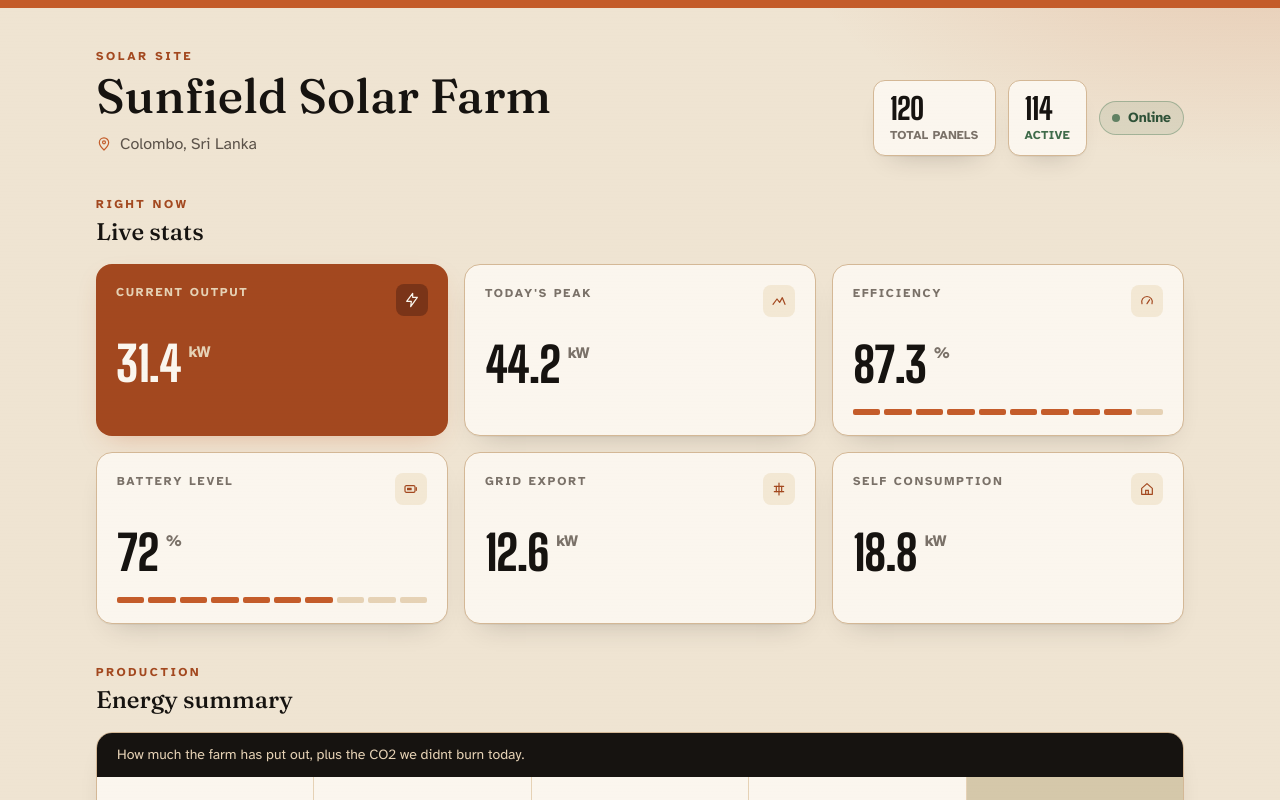
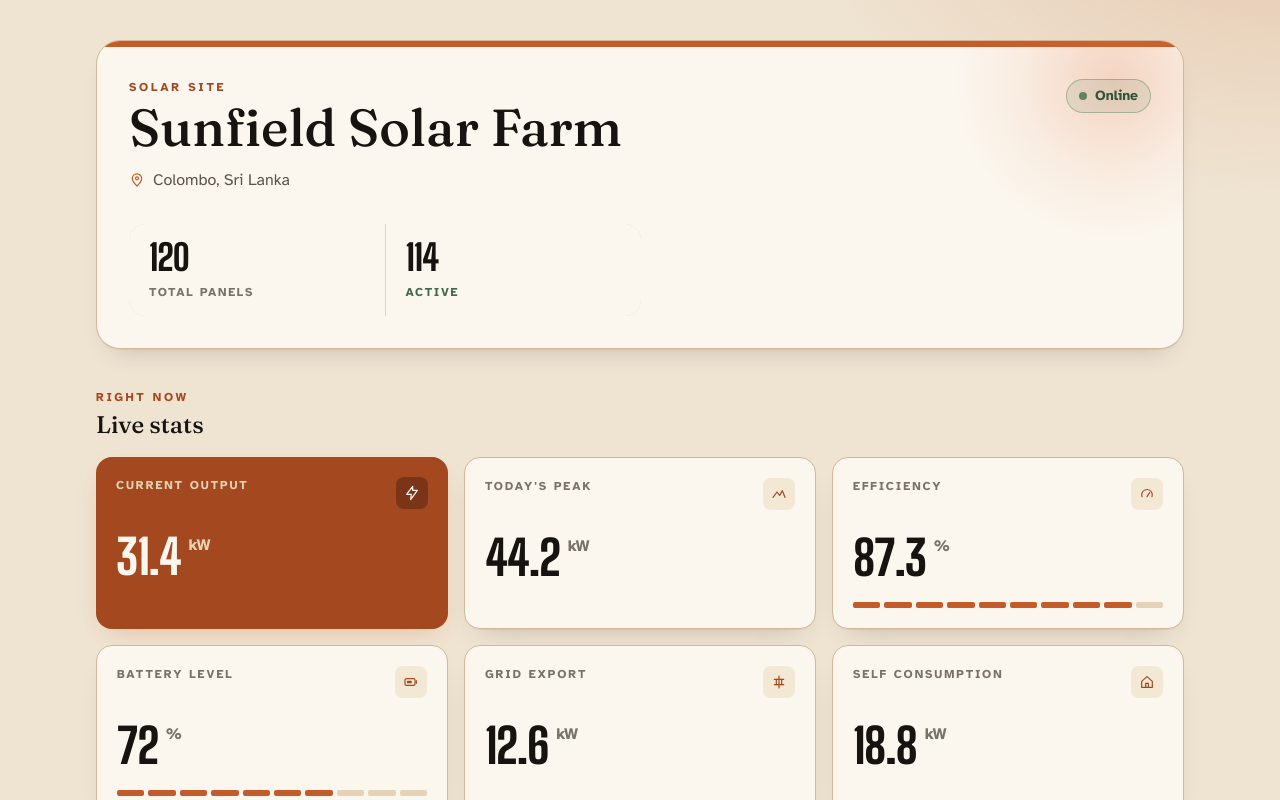
Before and after one commit to ArkhanShimar/Solar-Dashboard, a React (Vite) app: page / in a window 1280 px wide. Shown: the top 800 px of the page. Built offline with nearby package versions, Linux system fonts and the light colour scheme.

Commit message:
header is one card now, not bits floating around
Co-authored-by: Cursor <cursoragent@cursor.com>

```diff
--- a/src/App.jsx
+++ b/src/App.jsx
@@ -6,10 +6,9 @@ import EnergySummary from "./components/EnergySummary";
 function App() {
   return (
     <div className="page-shell paper-grain">
-      <div className="h-2 bg-clay-500" />
-      <div className="relative mx-auto max-w-6xl px-4 py-8 pb-16 md:px-8 md:py-10 md:pb-20">
+      <div className="relative mx-auto max-w-6xl px-4 py-7 pb-16 md:px-8 md:py-10 md:pb-20">
         <SiteHeader siteInfo={siteInfo} />
-        <main className="mt-10 flex flex-col gap-10">
+        <main className="mt-8 flex flex-col gap-9 md:mt-10 md:gap-11">
           <LiveStats liveStats={liveStats} />
           <EnergySummary energySummary={energySummary} />
         </main>
--- a/src/components/SiteHeader.jsx
+++ b/src/components/SiteHeader.jsx
@@ -2,41 +2,48 @@ function SiteHeader({ siteInfo }) {
   const { siteName, location, totalPanels, activePanels } = siteInfo;
 
   return (
-    <header className="flex flex-col gap-6 md:flex-row md:items-end md:justify-between">
+    <header className="relative overflow-hidden rounded-3xl border border-parchment-300 bg-parchment-50 shadow-card">
+      <div className="h-1.5 bg-clay-500" />
+      <div className="header-sun" />
+      <div className="relative px-5 py-6 md:px-8 md:py-8">
+        <div className="flex flex-col gap-5 md:flex-row md:items-start md:justify-between">
           <div>
             <p className="text-xs font-bold tracking-[0.22em] text-clay-600">
               SOLAR SITE
             </p>
-        <h1 className="mt-2 font-display text-4xl font-medium leading-none text-ink-900 md:text-5xl">
+            <h1 className="mt-2 max-w-xl font-display text-4xl font-medium leading-[0.95] text-ink-900 md:text-[52px]">
               {siteName}
             </h1>
-        <p className="mt-3 flex items-center gap-2 text-ink-500">
+            <p className="mt-4 flex items-center gap-2 text-ink-500">
               <LocationIcon />
               {location}
             </p>
           </div>
 
-      <div className="flex flex-wrap items-center gap-3">
-        <div className="rounded-xl border border-parchment-300 bg-parchment-50 px-4 py-3 shadow-card">
-          <p className="font-numbers text-3xl font-extrabold tabular-nums leading-none tracking-tight text-ink-900">
+          <span className="inline-flex w-fit items-center gap-2 rounded-full border border-moss-400/50 bg-moss-500/10 px-3 py-1.5 text-sm font-bold text-moss-600">
+            <span className="h-2 w-2 rounded-full bg-moss-500 animate-soft-pulse" />
+            Online
+          </span>
+        </div>
+
+        <div className="mt-8 grid max-w-lg grid-cols-2 gap-px overflow-hidden rounded-2xl bg-parchment-200">
+          <div className="bg-parchment-50 px-5 py-4">
+            <p className="font-numbers text-4xl font-extrabold tabular-nums leading-none tracking-tight text-ink-900">
               {totalPanels}
             </p>
-          <p className="mt-1 text-xs font-bold tracking-wide text-ink-400">
+            <p className="mt-2 text-xs font-bold tracking-[0.14em] text-ink-400">
               TOTAL PANELS
             </p>
           </div>
-        <div className="rounded-xl border border-parchment-300 bg-parchment-50 px-4 py-3 shadow-card">
-          <p className="font-numbers text-3xl font-extrabold tabular-nums leading-none tracking-tight text-ink-900">
+          <div className="bg-parchment-50 px-5 py-4">
+            <p className="font-numbers text-4xl font-extrabold tabular-nums leading-none tracking-tight text-ink-900">
               {activePanels}
             </p>
-          <p className="mt-1 text-xs font-bold tracking-wide text-moss-500">
+            <p className="mt-2 text-xs font-bold tracking-[0.14em] text-moss-500">
               ACTIVE
             </p>
           </div>
-        <span className="inline-flex items-center gap-2 self-center rounded-full border border-moss-400/50 bg-moss-500/10 px-3 py-1.5 text-sm font-bold text-moss-600">
-          <span className="h-2 w-2 rounded-full bg-moss-500 animate-soft-pulse" />
-          Online
-        </span>
+        </div>
       </div>
     </header>
   );
--- a/src/index.css
+++ b/src/index.css
@@ -33,17 +33,39 @@ body {
   position: relative;
 }
 
-.paper-grain::after {
-  content: "";
+.header-sun {
+  position: absolute;
+  width: 320px;
+  height: 320px;
+  right: -90px;
+  top: -120px;
+  border-radius: 50%;
   pointer-events: none;
-  position: absolute;
-  inset: 0;
-  opacity: 0.22;
-  mix-blend-mode: multiply;
-  background-image: repeating-linear-gradient(
-    0deg,
-    transparent,
-    transparent 2px,
-    rgba(44, 38, 33, 0.015) 3px
+  background: radial-gradient(
+    circle,
+    rgba(224, 123, 74, 0.28) 0%,
+    rgba(224, 123, 74, 0.08) 42%,
+    transparent 70%
   );
 }
+
+.card-sun {
+  position: relative;
+  overflow: hidden;
+}
+
+.card-sun::before {
+  content: "";
+  position: absolute;
+  width: 200px;
+  height: 200px;
+  right: -60px;
+  top: -70px;
+  border-radius: 50%;
+  pointer-events: none;
+  background: radial-gradient(
+    circle,
+    rgba(251, 246, 238, 0.22) 0%,
+    transparent 68%
+  );
+}
```
Lines whose indentation alone changed are shown as unchanged.
